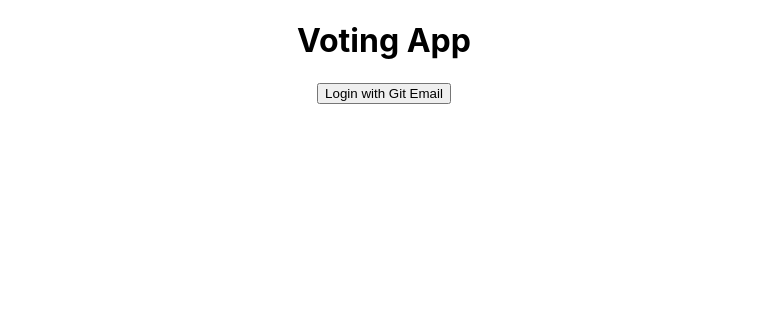
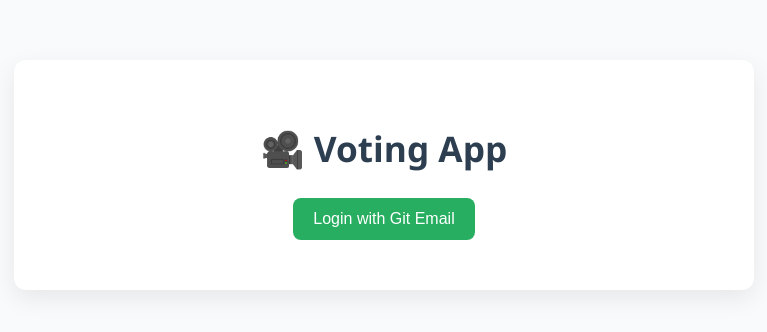
Before and after one commit to Aradhya6/Voting-App, a React (Create React App) app: page / in a window 1280 px wide. Shown: the top 332 px of the page, without its empty margins (256-1023 px from the left). Built offline with nearby package versions, Linux system fonts and the light colour scheme; no server answers.

Commit message:
Add minimalist UI/UX styling

```diff
--- a/src/App.css
+++ b/src/App.css
@@ -1,38 +1,62 @@
-.App {
-  text-align: center;
+/* App.css */
+body {
+  margin: 0;
+  font-family: "Segoe UI", Roboto, sans-serif;
+  background-color: #f9fafb;
+  color: #333;
 }
 
-.App-logo {
-  height: 40vmin;
-  pointer-events: none;
+.container {
+  max-width: 700px;
+  margin: auto;
+  padding: 40px 20px;
+  text-align: center;
+  background: white;
+  border-radius: 12px;
+  margin-top: 60px;
+  box-shadow: 0 8px 24px rgba(0, 0, 0, 0.08);
 }
 
-@media (prefers-reduced-motion: no-preference) {
-  .App-logo {
-    animation: App-logo-spin infinite 20s linear;
-  }
+h1 {
+  font-size: 2.2rem;
+  color: #2c3e50;
+  margin-bottom: 1rem;
 }
 
-.App-header {
-  background-color: #282c34;
-  min-height: 100vh;
-  display: flex;
-  flex-direction: column;
-  align-items: center;
-  justify-content: center;
-  font-size: calc(10px + 2vmin);
-  color: white;
+.welcome-text {
+  font-size: 1.1rem;
+  margin-bottom: 20px;
+  color: #555;
 }
 
-.App-link {
-  color: #61dafb;
+.btn {
+  background-color: #2d89ef;
+  border: none;
+  color: white;
+  padding: 12px 20px;
+  margin: 10px;
+  border-radius: 8px;
+  cursor: pointer;
+  font-size: 1rem;
+  transition: background 0.3s;
 }
 
-@keyframes App-logo-spin {
-  from {
-    transform: rotate(0deg);
-  }
-  to {
-    transform: rotate(360deg);
-  }
+.btn:hover {
+  background-color: #1b61c0;
 }
+
+.login-btn {
+  background-color: #27ae60;
+}
+
+.login-btn:hover {
+  background-color: #219150;
+}
+
+.logout-btn {
+  background-color: #e74c3c;
+}
+
+.logout-btn:hover {
+  background-color: #c0392b;
+}
--- a/src/App.js
+++ b/src/App.js
@@ -9,29 +9,20 @@ import {
 import VideoList from "./VideoList";
 import UploadVideo from "./UploadVideo";
 import AdminPanel from "./AdminPanel";
+import "./App.css"; // 👈 make sure this CSS file exists
 
 function App() {
   const [user, setUser] = useState(null);
   const provider = new GoogleAuthProvider();
-  const adminEmail = "23u0025@students.git.edu";
 
   const login = async () => {
     try {
       const result = await signInWithPopup(auth, provider);
-      const email = result.user.email;
-
-      if (!email.endsWith("@students.git.edu")) {
-        alert("Log in using  GIT students account.");
-        await signOut(auth); // Force sign out if not valid
-        return;
-      }
-
       setUser(result.user);
     } catch (error) {
       alert("Login failed");
     }
   };
-
 
   const logout = () => signOut(auth);
 
@@ -43,26 +34,27 @@ function App() {
   }, []);
 
   return (
-    <div style={{ textAlign: "center" }}>
-      <h1>Voting App</h1>
+    <div className="container">
+      <h1>🎥 Voting App</h1>
       {user ? (
         <>
-          <p>Welcome, {user.email}</p>
-          <button onClick={logout}>Logout</button>
+          <p className="welcome-text">Welcome, {user.email}</p>
+          <button className="btn logout-btn" onClick={logout}>
+            Logout
+          </button>
 
-          {/* Only admin can upload and view admin panel */}
-          {user.email === adminEmail && (
-            <>
-              <UploadVideo user={user} />
-              <AdminPanel />
-            </>
+          {user.email === "23u0025@students.git.edu" && (
+            <UploadVideo user={user} />
           )}
 
-          {/* All users can view and vote */}
           <VideoList user={user} />
+
+          {user.email === "23u0025@students.git.edu" && <AdminPanel />}
         </>
       ) : (
-        <button onClick={login}>Login with Git Email</button>
+        <button className="btn login-btn" onClick={login}>
+          Login with Git Email
+        </button>
       )}
     </div>
   );
```
